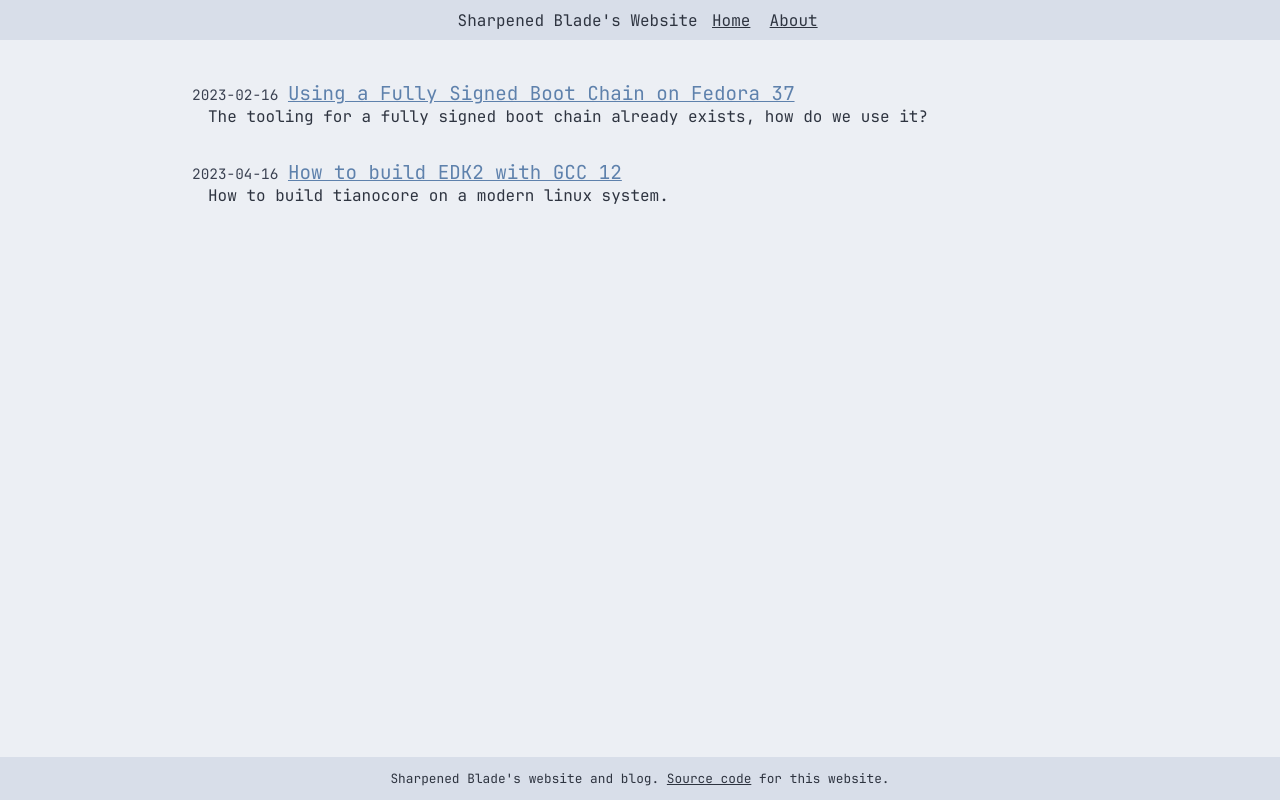
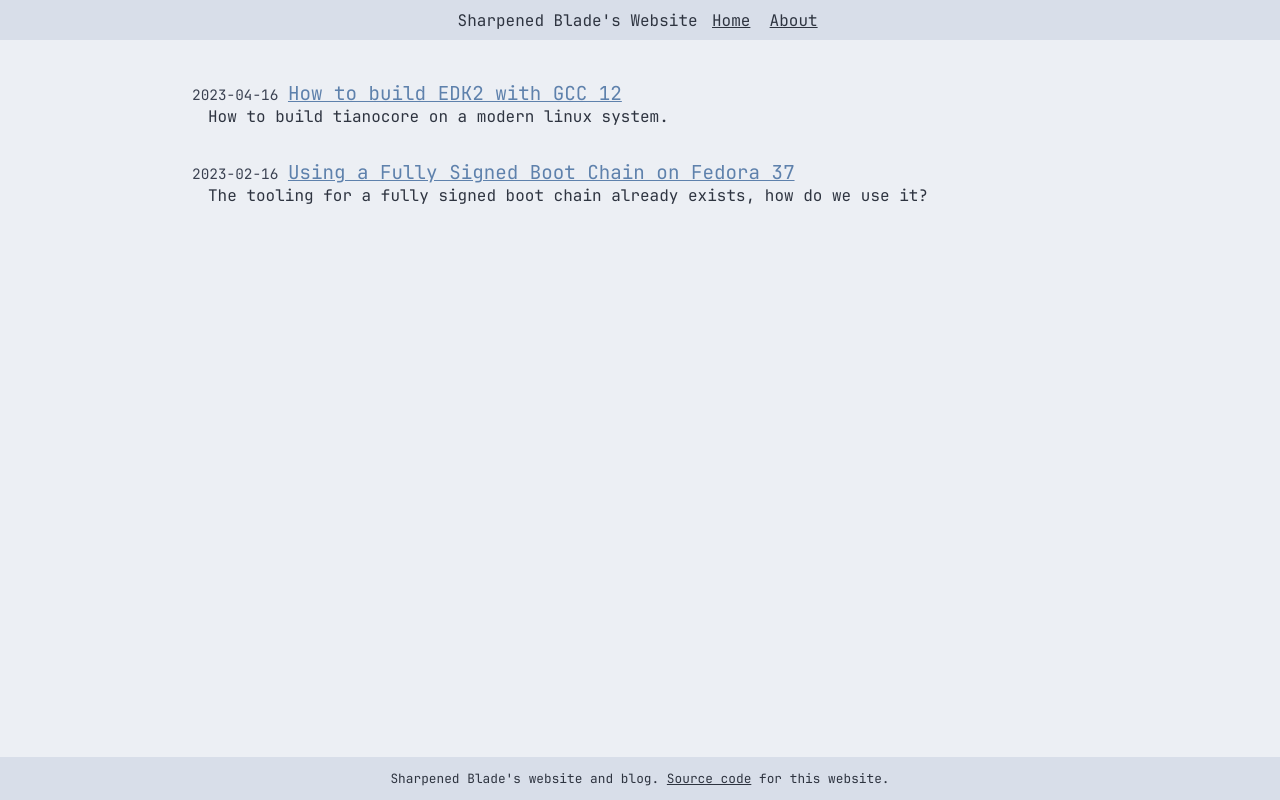
Before and after one commit to sharpenedblade/sharpenedblade.github.io, an Eleventy site: page index.liquid in a window 1280 px wide. Built offline with nearby package versions, Linux system fonts and the light colour scheme; Eleventy itself is replaced by a stand-in of ours; files that its build step writes are made by us from their sources.

Commit message:
Fix article ordering on the home page

```diff
--- a/index.liquid
+++ b/index.liquid
@@ -2,7 +2,7 @@
 title: Home
 layout: layout.liquid
 ---
-{% for article in collections.articles %}
+{% for article in collections.articles reversed %}
     <article>
         <div class="article-header">
             <time class="article-date" datetime="{{ article.date }}">{{ article.date | date: "%Y-%m-%d" }}</time>
```
